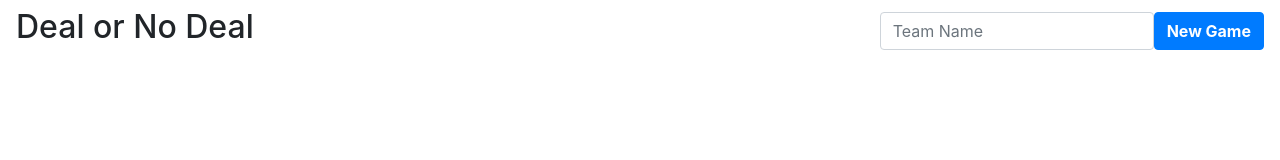
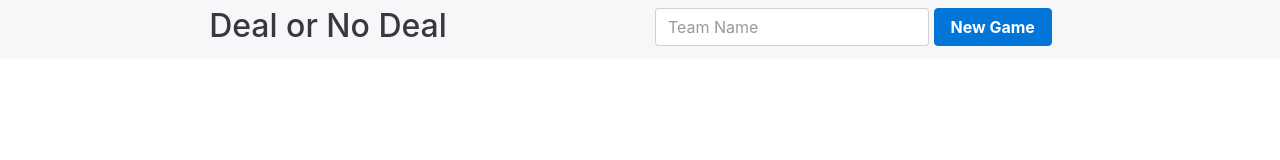
Before and after one commit to comoss/dealnodeal, a website: page index.html in a window 1280 px wide. Drawn offline with nearby package versions, Linux system fonts and the light colour scheme.

Commit message:
Update index.html

```diff
--- a/index.html
+++ b/index.html
@@ -3,7 +3,7 @@
 <head>
     <meta charset="utf-8" />
     <title></title>
-    <link rel="stylesheet" href="./node_modules/bootstrap-v4-dev/dist/css/bootstrap.min.css" />
+    <link rel="stylesheet" href="./bootstrap.min.css" />
 </head>
 <body>
 	<nav class="navbar navbar-light bg-faded" id="main">
```
